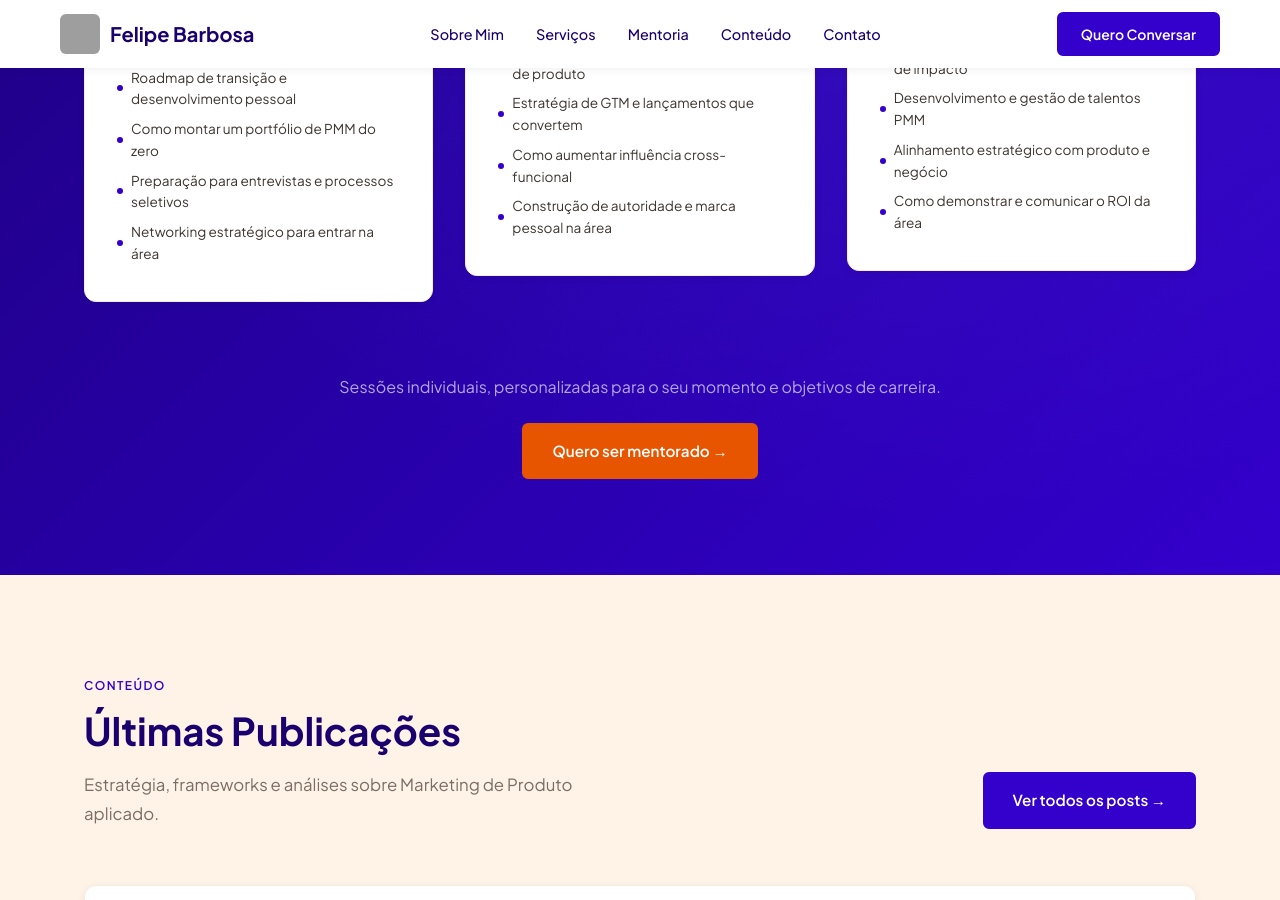
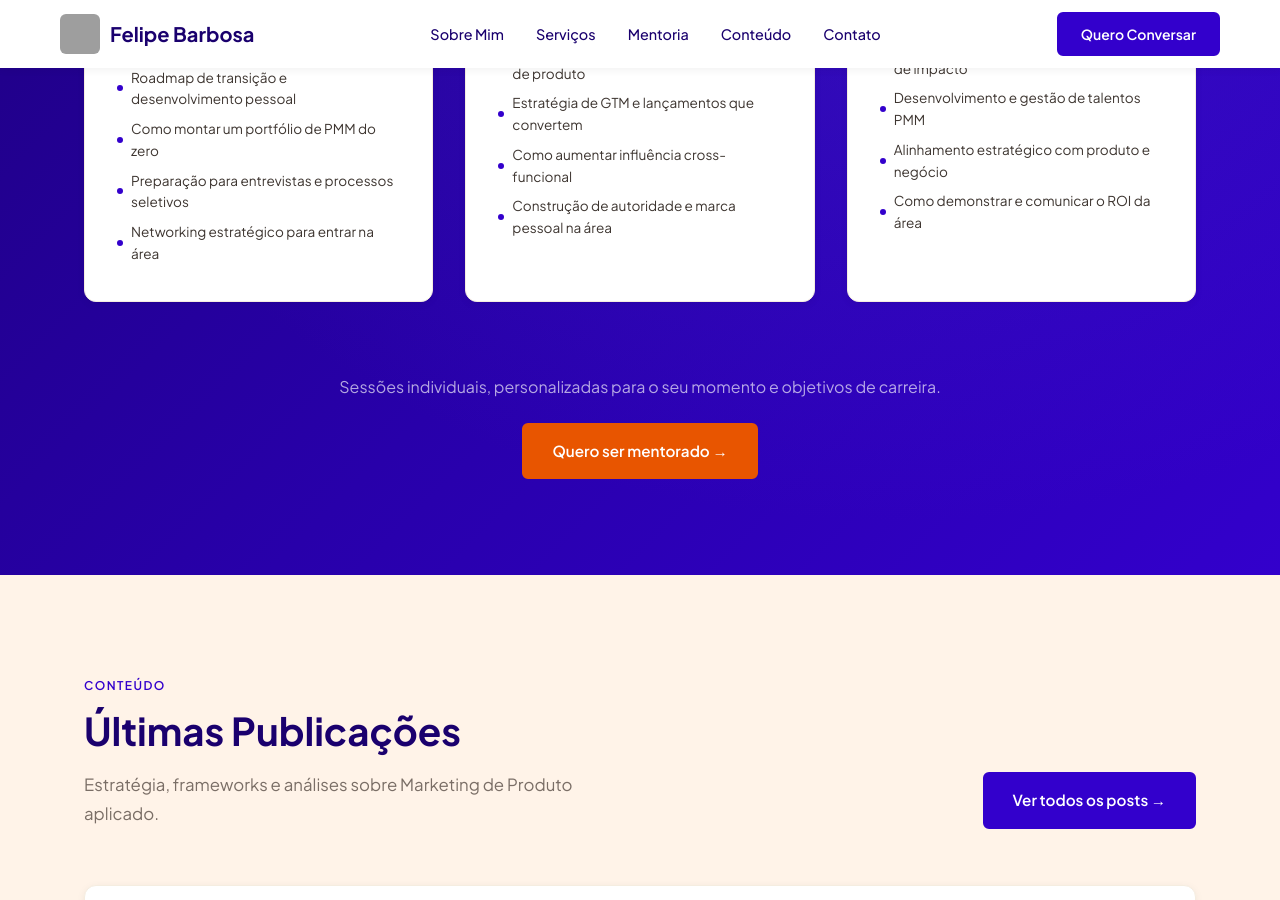
Before and after one commit to felipe-c-barbosa/claude-code-project, a Jekyll site: the page built from consultoria.html, in a window 1280 px wide and 900 px high, scrolled down 3734 px. Built offline with Jekyll 4.4.1, drawn with Linux system fonts in a browser that asks for light colours; grey boxes are pictures that could not be loaded.

Commit message:
fix: equalize mentorship card heights
Removes align-items: start from the mentorship grid so CSS Grid's default
stretch behavior makes all three cards fill the same row height.

https://claude.ai/code/session_01TyBs3ePk2EKR7SgcV1kyu1

```diff
--- a/assets/css/landing.css
+++ b/assets/css/landing.css
@@ -727,7 +727,6 @@ a { color: inherit; text-decoration: none; }
   display: grid;
   grid-template-columns: repeat(3, 1fr);
   gap: 32px;
-  align-items: start;
 }
 
 .mentorship-cta {
```
